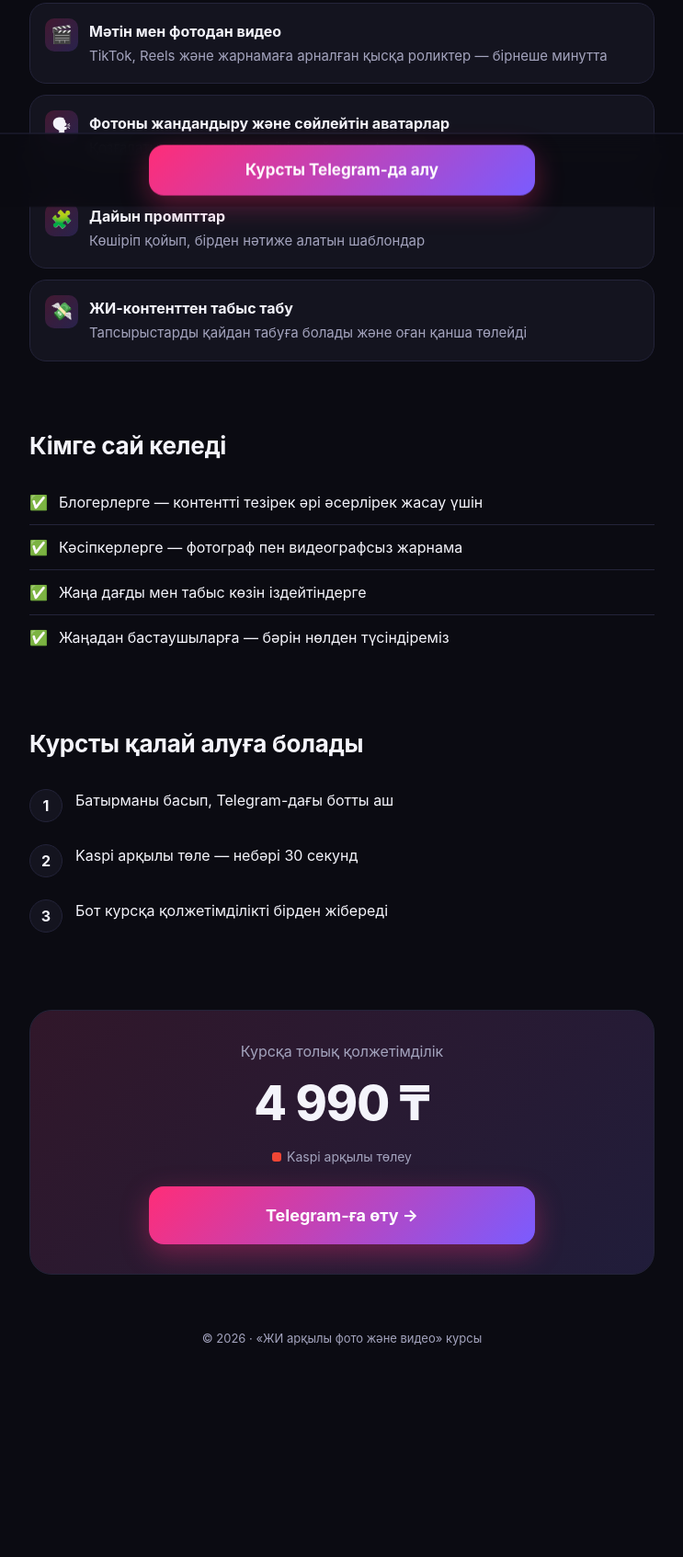
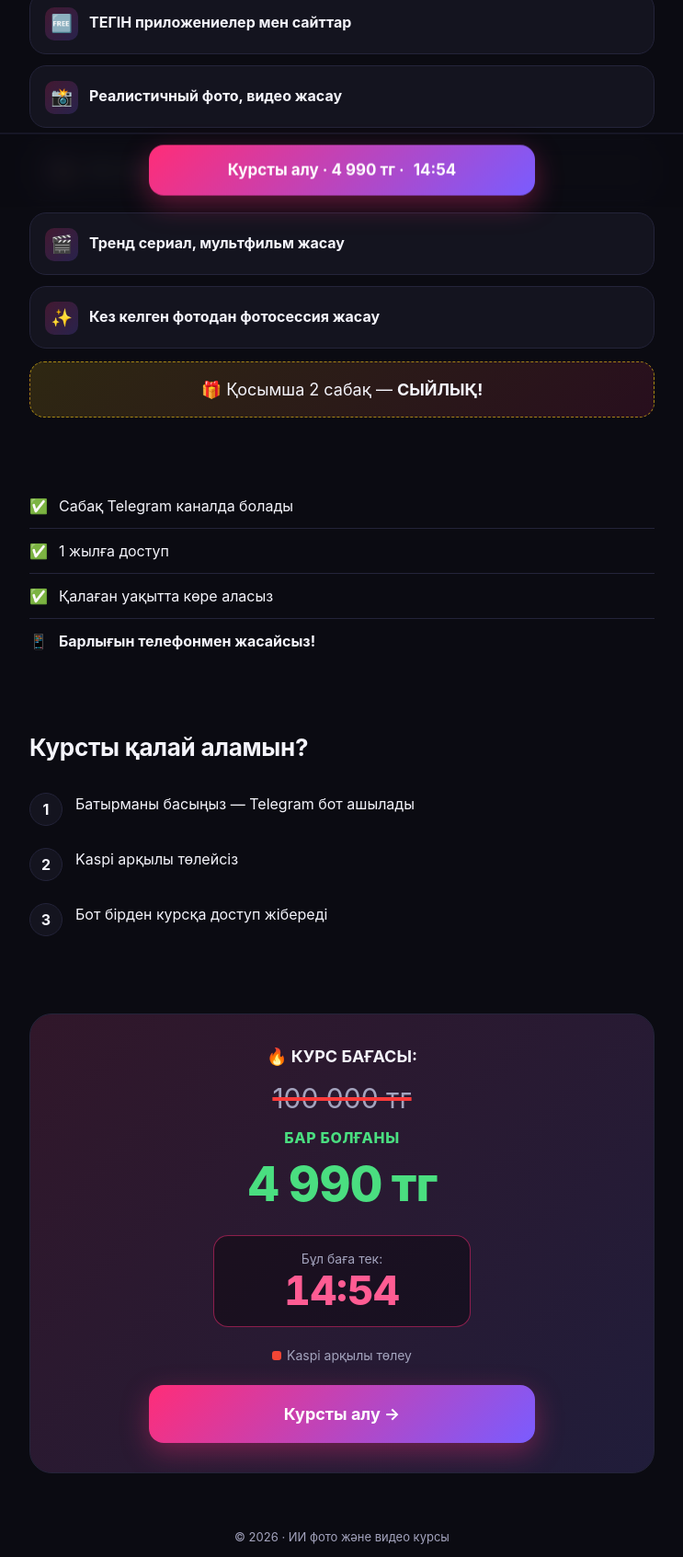
Before and after one commit to wowenter/aicourse, a website: page docs/index.html in a window 1280 px wide. Shown: the part 664-2357 px from the top of the page at 92% size, without its empty margins (268-1011 px from the left). Before the commit the page ends 2234 px from the top, so only its background shows below. Drawn offline with Linux system fonts and the light colour scheme; no server answers.

Commit message:
Лендинг: тексты клиента, зачёркнутая цена, таймер 15 минут
Co-Authored-By: Claude Opus 5.5 <noreply@anthropic.com>
Claude-Session: https://claude.ai/code/session_01EibMpCfmk9HVSuJLD2HseG

```diff
--- a/docs/index.html
+++ b/docs/index.html
@@ -3,8 +3,8 @@
 <head>
 <meta charset="utf-8">
 <meta name="viewport" content="width=device-width,initial-scale=1,viewport-fit=cover">
-<title>Курс: ЖИ арқылы фото және видео</title>
-<meta name="description" content="Нейрожелілер арқылы фото және видео жасауды үйрен. Төлемнен кейін бірден қолжетімділік.">
+<title>ИИ арқылы фото мен видео — курс</title>
+<meta name="description" content="12 сабақ: ИИ арқылы фото, видео жасау және ақша табу. Барлығын телефонмен жасайсыз!">
 <meta name="theme-color" content="#0b0b12">
 
 <script>
@@ -76,6 +76,22 @@
     transform:translateY(110%);transition:transform .25s}
   .sticky.show{transform:none}
   .sticky .cta{padding:15px 20px;font-size:17px}
+  .timer-top{display:inline-block;padding:8px 16px;border-radius:99px;background:rgba(255,45,120,.12);border:1px solid rgba(255,45,120,.4);font-size:15px}
+  .timer-top b{color:#ff5c93;font-variant-numeric:tabular-nums}
+  .mini-price{font-size:22px;margin:-8px 0 22px}
+  .mini-price s{color:var(--muted);text-decoration-color:#ff3b3b;text-decoration-thickness:3px;margin-right:10px}
+  .mini-price b{color:#4ade80;font-size:28px}
+  .card{padding:16px 16px 16px 64px;min-height:68px;display:flex;align-items:center}
+  .gift{margin-top:14px;padding:16px;border-radius:16px;text-align:center;font-size:18px;
+    background:linear-gradient(135deg,rgba(250,204,21,.15),rgba(255,45,120,.12));border:1px dashed rgba(250,204,21,.6)}
+  .price-label{font-weight:700;font-size:18px}
+  .old{font-size:30px;color:var(--muted);text-decoration:line-through;text-decoration-color:#ff3b3b;text-decoration-thickness:4px;margin-top:10px}
+  .now-label{font-weight:800;color:#4ade80;margin-top:8px;letter-spacing:.04em}
+  .price .amount{color:#4ade80;margin:0 0 16px}
+  .timer-box{margin:0 auto 18px;max-width:280px;padding:14px;border-radius:16px;background:rgba(0,0,0,.35);border:1px solid rgba(255,45,120,.5)}
+  .timer-cap{font-size:14px;color:var(--muted)}
+  .timer-big{font-size:44px;font-weight:800;color:#ff5c93;font-variant-numeric:tabular-nums;line-height:1.1}
+  .ended{color:#ff3b3b!important}
 </style>
 </head>
 <body>
@@ -83,60 +99,68 @@
 
 <div class="wrap">
   <header>
-    <div class="badge"><span class="dot"></span> Төлемнен кейін бірден қолжетімділік</div>
-    <h1>Жасанды интеллектпен <span class="grad">фото және видео</span> жаса</h1>
-    <p class="lead">Нейрожелілер бойынша қадамдық курс: алғашқы генерациядан бастап сатуға болатын контентке дейін. Тәжірибесіз, күрделі бағдарламаларсыз — бәрі телефоннан.</p>
+    <div class="timer-top">⏳ Акция бітуге: <b class="js-timer">15:00</b></div>
+    <h1><span class="grad">ИИ арқылы</span> фото мен видео жасауды үйрен</h1>
+    <p class="lead">📱 Барлығын телефонмен жасайсыз! Тәжірибе керек емес.</p>
+    <div class="mini-price"><s>100 000 тг</s> <b>4 990 тг</b></div>
     <a class="cta js-tg" href="https://t.me/ii_video_foto_bot">
       <svg viewBox="0 0 24 24" fill="currentColor"><path d="M9.04 15.47l-.37 5.2c.53 0 .76-.23 1.04-.5l2.5-2.39 5.18 3.79c.95.52 1.62.25 1.88-.88l3.4-15.94c.3-1.4-.5-1.95-1.43-1.6L1.3 10.9c-1.36.53-1.34 1.3-.23 1.64l5.1 1.6L18.03 6.7c.56-.37 1.07-.17.65.2"/></svg>
-      Курсты Telegram-да алу
+      Курсты алу
     </a>
-    <p class="sub">Бот ашылады — «Старт» батырмасын бас</p>
+    <p class="sub">Telegram ашылады — «Старт» басыңыз</p>
   </header>
 
   <section>
-    <h2>Не үйренесің</h2>
+    <h2>📚 Курста 12 сабақ</h2>
     <div class="grid">
-      <div class="card"><div class="ic">📸</div><b>ЖИ-фото және аватарлар</b><span>Бір селфиден шынайы портреттер, фотосессиялар мен арттар</span></div>
-      <div class="card"><div class="ic">🎬</div><b>Мәтін мен фотодан видео</b><span>TikTok, Reels және жарнамаға арналған қысқа роликтер — бірнеше минутта</span></div>
-      <div class="card"><div class="ic">🗣</div><b>Фотоны жандандыру және сөйлейтін аватарлар</b><span>Қозғалатын және сенің мәтініңді айтатын фотолар</span></div>
-      <div class="card"><div class="ic">🧩</div><b>Дайын промпттар</b><span>Көшіріп қойып, бірден нәтиже алатын шаблондар</span></div>
-      <div class="card"><div class="ic">💸</div><b>ЖИ-контенттен табыс табу</b><span>Тапсырыстарды қайдан табуға болады және оған қанша төлейді</span></div>
+      <div class="card"><div class="ic">💸</div><b>ИИ арқылы ақша табу жолдары</b></div>
+      <div class="card"><div class="ic">🆓</div><b>ТЕГІН приложениелер мен сайттар</b></div>
+      <div class="card"><div class="ic">📸</div><b>Реалистичный фото, видео жасау</b></div>
+      <div class="card"><div class="ic">🎭</div><b>Бет-әлпет, киім, фон, локация ауыстыру</b></div>
+      <div class="card"><div class="ic">🎬</div><b>Тренд сериал, мультфильм жасау</b></div>
+      <div class="card"><div class="ic">✨</div><b>Кез келген фотодан фотосессия жасау</b></div>
     </div>
+    <div class="gift">🎁 Қосымша 2 сабақ — <b>СЫЙЛЫҚ!</b></div>
   </section>
 
   <section>
-    <h2>Кімге сай келеді</h2>
     <ul class="for">
-      <li>✅ <span>Блогерлерге — контентті тезірек әрі әсерлірек жасау үшін</span></li>
-      <li>✅ <span>Кәсіпкерлерге — фотограф пен видеографсыз жарнама</span></li>
-      <li>✅ <span>Жаңа дағды мен табыс көзін іздейтіндерге</span></li>
-      <li>✅ <span>Жаңадан бастаушыларға — бәрін нөлден түсіндіреміз</span></li>
+      <li>✅ <span>Сабақ Telegram каналда болады</span></li>
+      <li>✅ <span>1 жылға доступ</span></li>
+      <li>✅ <span>Қалаған уақытта көре аласыз</span></li>
+      <li>📱 <span><b>Барлығын телефонмен жасайсыз!</b></span></li>
     </ul>
   </section>
 
   <section>
-    <h2>Курсты қалай алуға болады</h2>
+    <h2>Курсты қалай аламын?</h2>
     <div class="steps">
-      <div class="step"><div>Батырманы басып, Telegram-дағы ботты аш</div></div>
-      <div class="step"><div>Kaspi арқылы төле — небәрі 30 секунд</div></div>
-      <div class="step"><div>Бот курсқа қолжетімділікті бірден жібереді</div></div>
+      <div class="step"><div>Батырманы басыңыз — Telegram бот ашылады</div></div>
+      <div class="step"><div>Kaspi арқылы төлейсіз</div></div>
+      <div class="step"><div>Бот бірден курсқа доступ жібереді</div></div>
     </div>
   </section>
 
   <section>
     <div class="price">
-      <div style="color:var(--muted)">Курсқа толық қолжетімділік</div>
-      <div class="amount">4 990 ₸</div>
+      <div class="price-label">🔥 КУРС БАҒАСЫ:</div>
+      <div class="old">100 000 тг</div>
+      <div class="now-label">БАР БОЛҒАНЫ</div>
+      <div class="amount">4 990 тг</div>
+      <div class="timer-box">
+        <div class="timer-cap">Бұл баға тек:</div>
+        <div class="timer-big js-timer">15:00</div>
+      </div>
       <div class="kaspi"><i></i> Kaspi арқылы төлеу</div>
-      <a class="cta js-tg" href="https://t.me/ii_video_foto_bot">Telegram-ға өту →</a>
+      <a class="cta js-tg" href="https://t.me/ii_video_foto_bot">Курсты алу →</a>
     </div>
   </section>
 
-  <footer>© 2026 · «ЖИ арқылы фото және видео» курсы</footer>
+  <footer>© 2026 · ИИ фото және видео курсы</footer>
 </div>
 
 <div class="sticky" id="sticky">
-  <a class="cta js-tg" href="https://t.me/ii_video_foto_bot">Курсты Telegram-да алу</a>
+  <a class="cta js-tg" href="https://t.me/ii_video_foto_bot">Курсты алу · 4 990 тг · <span class="js-timer">15:00</span></a>
 </div>
 
 <script>
@@ -198,6 +222,22 @@
   // 3) Плавающая кнопка после прокрутки
   var st = document.getElementById('sticky');
   window.addEventListener('scroll', function () { st.classList.toggle('show', window.scrollY > 420); }, { passive: true });
+  // 4) Таймер акции на 15 минут (у каждого посетителя свой, не сбрасывается при обновлении страницы)
+  var END_KEY = 'promo_end', DUR = 15 * 60 * 1000, end;
+  try { end = +localStorage.getItem(END_KEY); } catch (x) {}
+  if (!end || end < Date.now() - 24 * 3600 * 1000) {
+    end = Date.now() + DUR;
+    try { localStorage.setItem(END_KEY, end); } catch (x) {}
+  }
+  var timers = document.querySelectorAll('.js-timer');
+  function tick() {
+    var left = Math.max(0, end - Date.now());
+    var m = Math.floor(left / 60000), sec = Math.floor(left % 60000 / 1000);
+    var txt = (m < 10 ? '0' : '') + m + ':' + (sec < 10 ? '0' : '') + sec;
+    timers.forEach(function (t) { t.textContent = txt; if (!left) t.classList.add('ended'); });
+    if (left) setTimeout(tick, 250);
+  }
+  tick();
 })();
 </script>
 </body>
```
